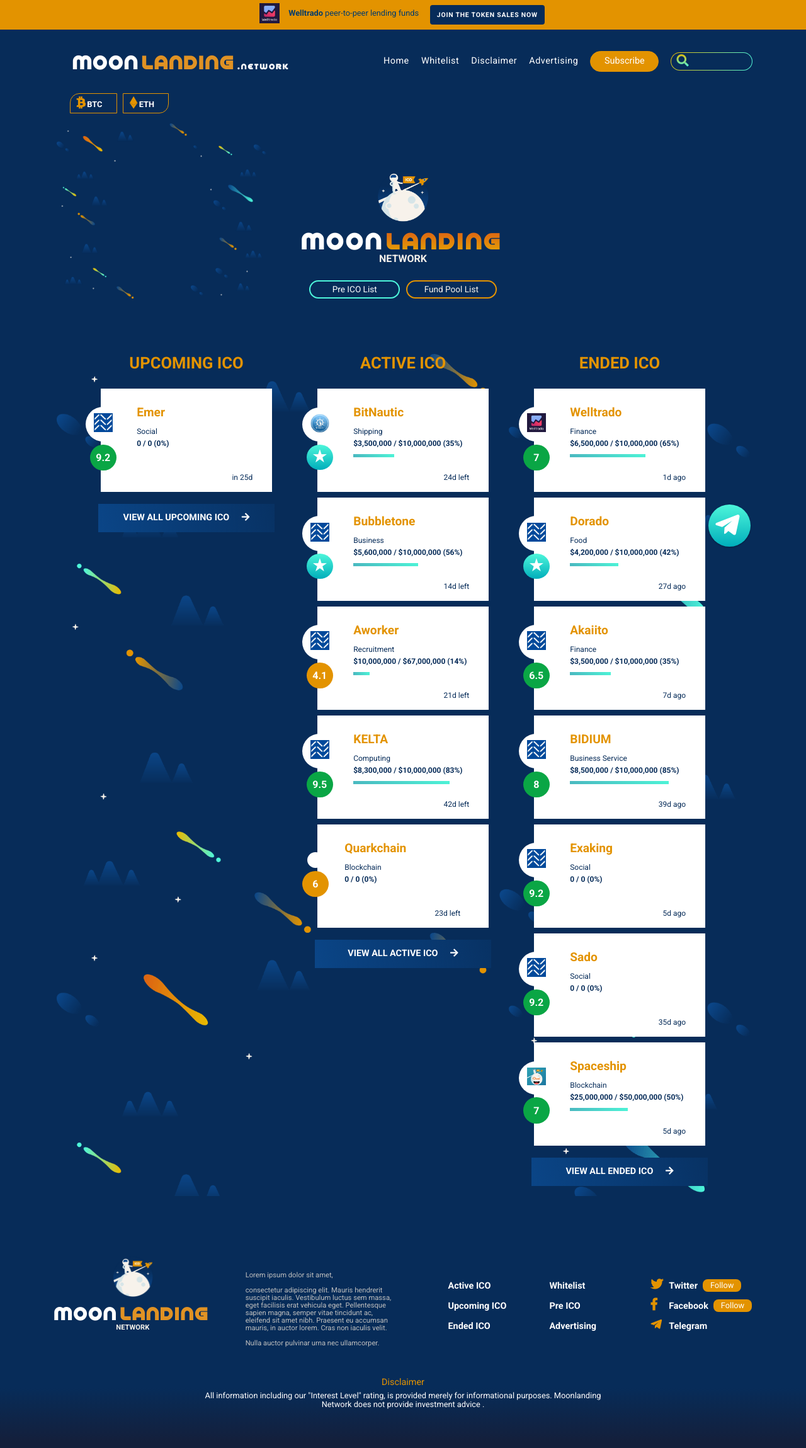
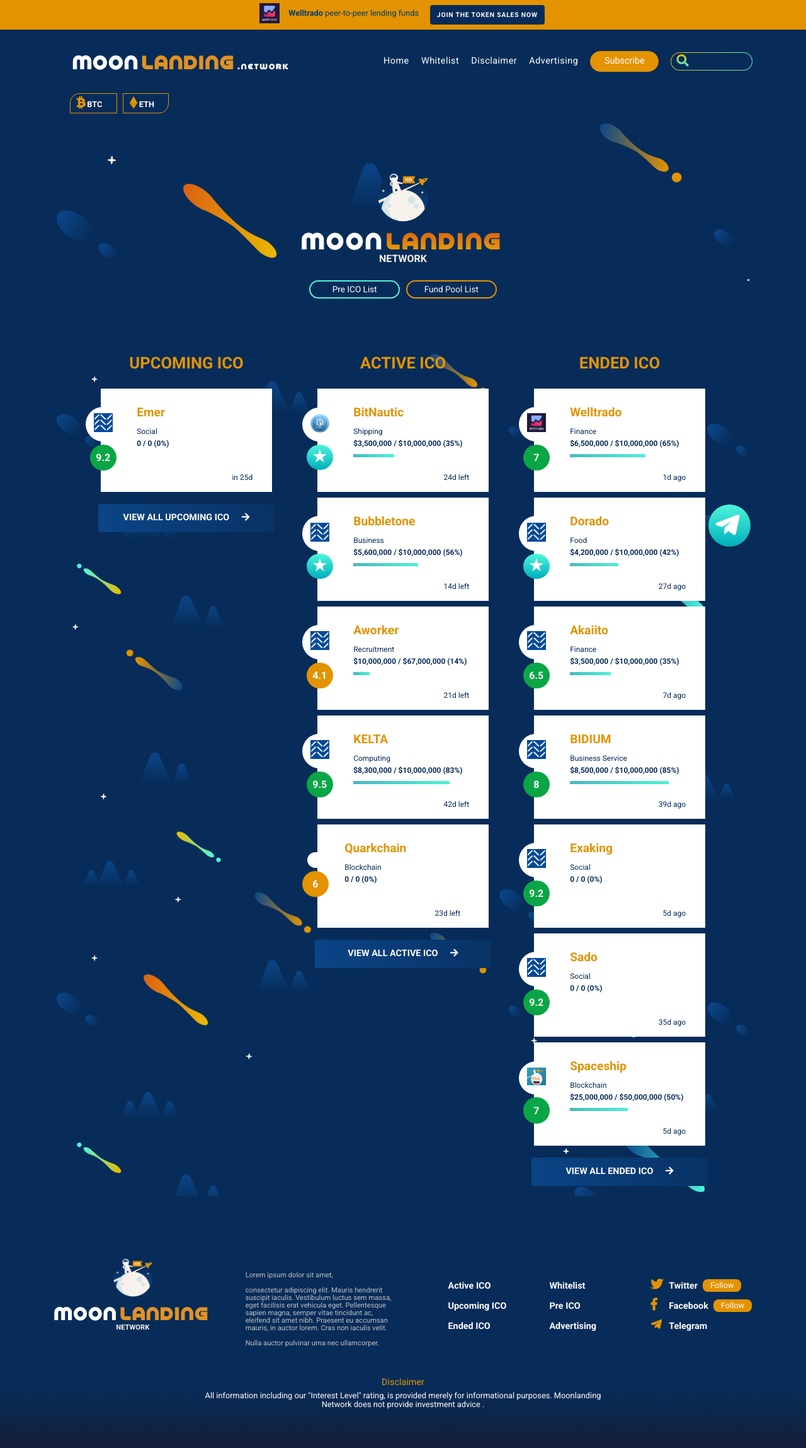
Before and after one commit to moonlandingnetwork/moonlandingnetwork.github.io, a Jekyll site: the page built from index.html, in a window 1280 px wide. Shown: the whole page at 63% size. Built offline with Jekyll 4.4.1, drawn with Linux system fonts in a browser that asks for light colours; cached includes are drawn as plain includes; nearby versions of some CDN libraries; comment, search, counter and statistics services are not loaded.

Commit message:
Layout Revision

```diff
--- a/css/style.css
+++ b/css/style.css
@@ -1390,7 +1390,7 @@ footer{
 /*Intro Section */
 .intro-section{
     background: url('../images/banner.png');
-    background-size: contain;
+    /* background-size: contain; */
     background-repeat: no-repeat;
 }
 /* Banner */
```
